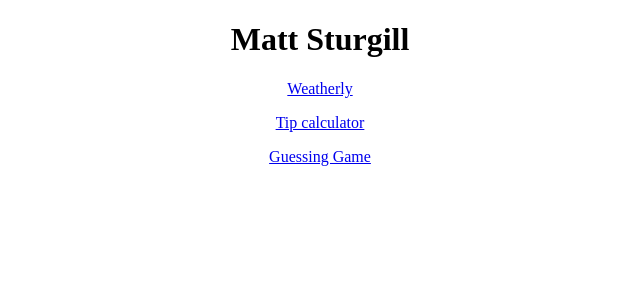
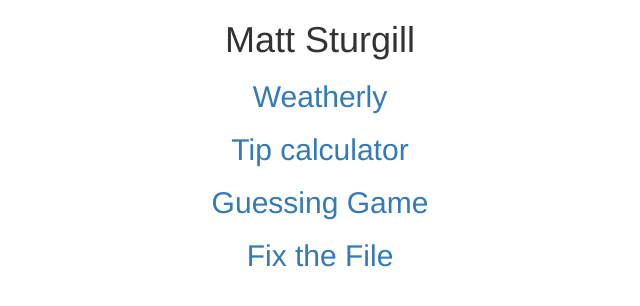
Before and after one commit to matthew-sturgill/matthew-sturgill.github.io, a plain HTML site: page index.html in a window 1280 px wide. Shown: the whole page, without its empty margins (320-960 px from the left). Drawn offline with Linux system fonts and the light colour scheme.

Commit message:
updates to index

```diff
--- a/index.html
+++ b/index.html
@@ -3,16 +3,25 @@
 <html>
 
 <head>
-    <title> Matt Sturgill</title>
-    <links rel="stylesheet" href="mainindex.css">
+
+    <meta name="viewport" content="width=device-width, initial-scale=1">
+    <!-- Official Bootstrap -->
+    <links rel="stylesheet" href="mainIndex.css">
+        <link rel="stylesheet" href="bootstrap.css">
+        <link rel="stylesheet" href="bootstrap-theme.css">
+
+        <title> Matt Sturgill</title>
 </head>
 
 <body>
-<center>  <h1>Matt Sturgill</h1>
-    <p></p>
-    <p><a href="weatherApp.html">Weatherly</p>
-    <p><a href="tipCalculator.html">Tip calculator<p>
-    <p><a href="guessingGame.html">Guessing Game<p>
+    <center>
+        <h1>Matt Sturgill</h1>
+
+        <h2><a href="weatherApp.html">Weatherly</a></h2>
+        <h2><a href="tipCalculator.html">Tip calculator</a></h2>
+        <h2><a href="guessingGame.html">Guessing Game</a></h2>
+        <h2><a href="fixThisFile.js">Fix the File</a></h2>
+    </center>
 
 </body>
 
--- a/mainIndex.css
+++ b/mainIndex.css
@@ -1,5 +1,4 @@
 body{
     background-color: black;
-    color: white;
-    font-family: impact;
+
 }
```
